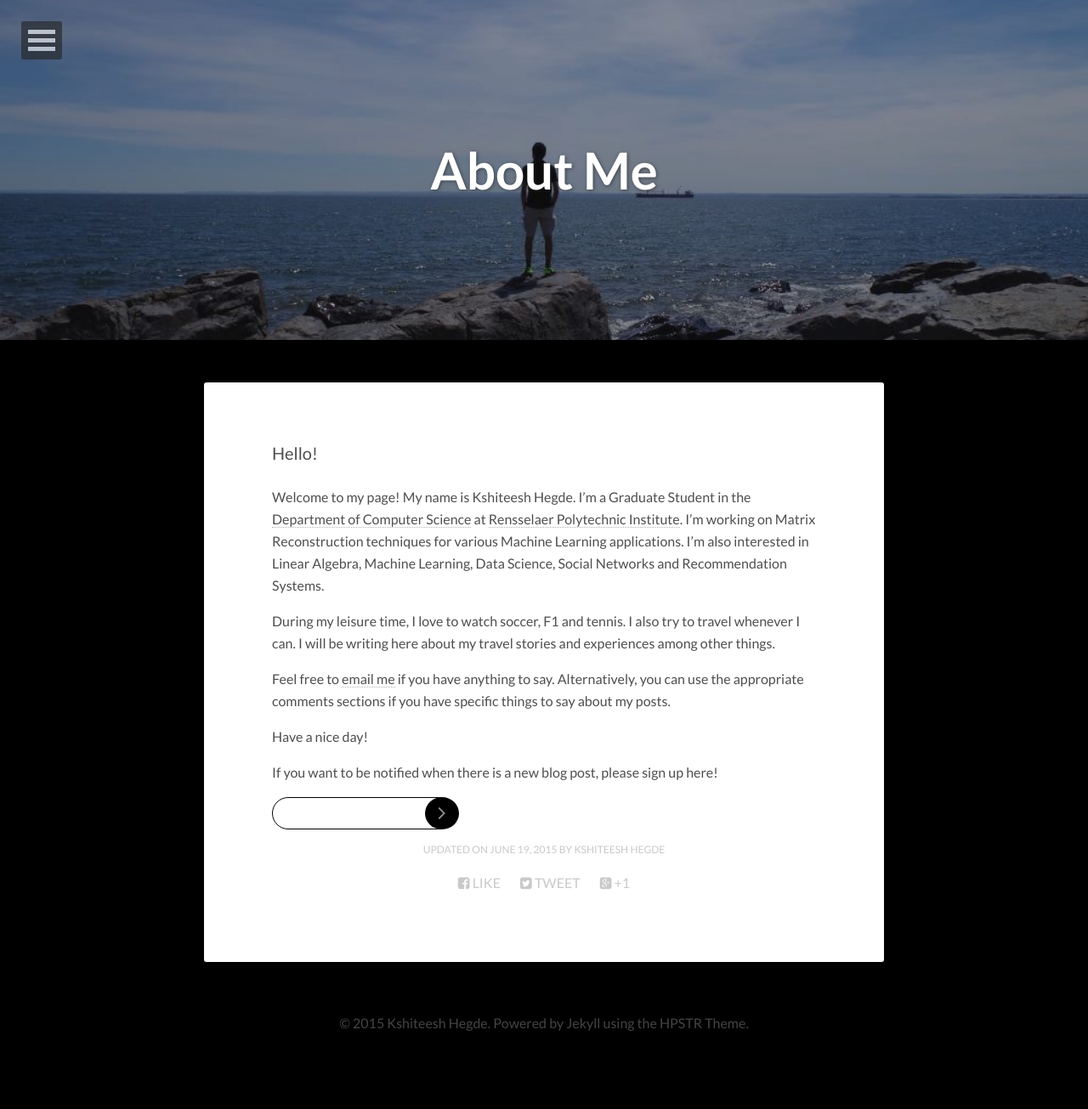
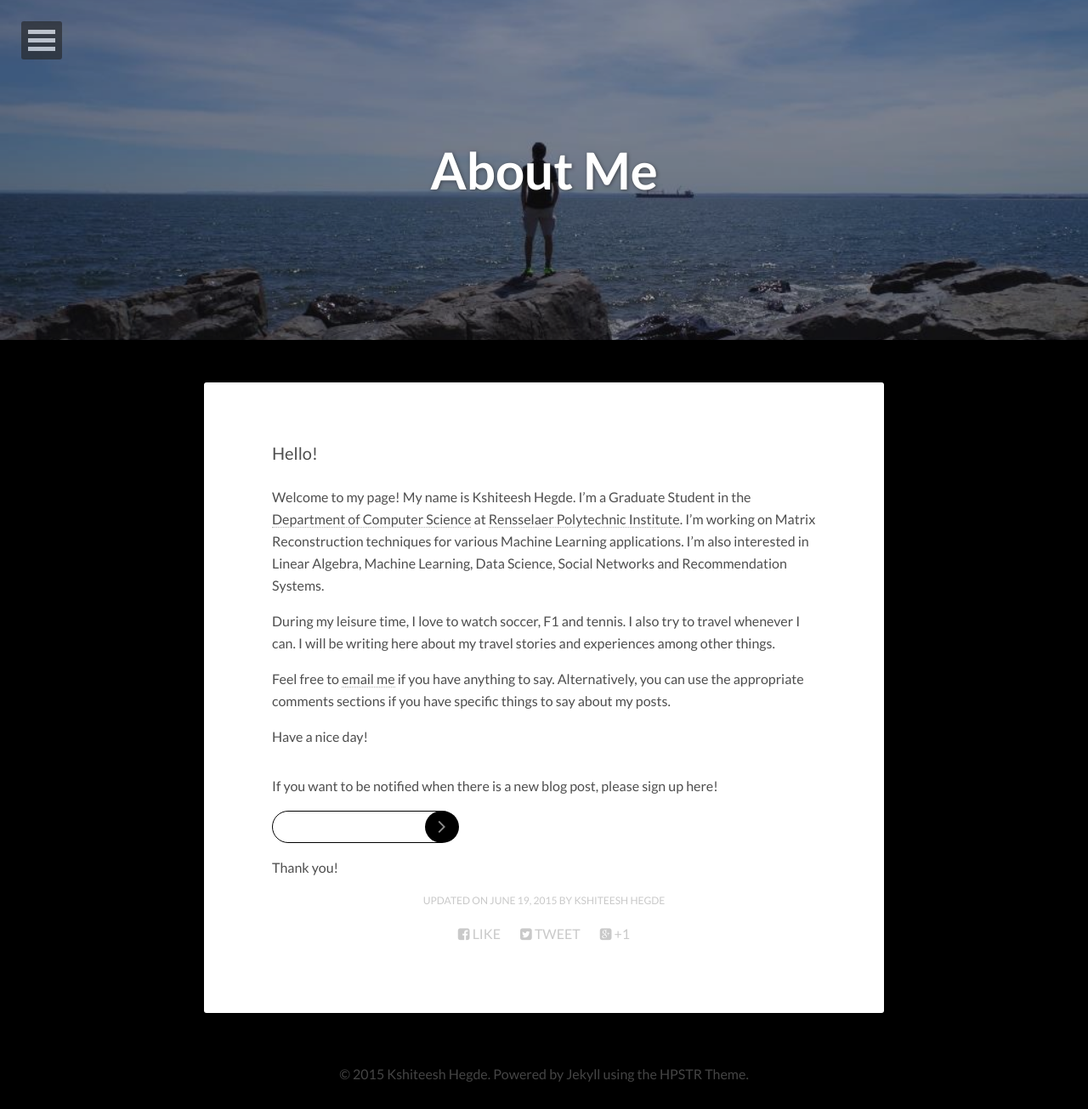
Before and after one commit to kshiteesh/personal_website, a Jekyll site: the page built from about/index.md, in a window 1280 px wide. Shown: the whole page at 85% size. Built offline with Jekyll 4.4.1, drawn with Linux system fonts in a browser that asks for light colours; nearby versions of some CDN libraries; before the commit the page ends 1245 px from its top, so only the background shows below that.

Commit message:
json chimp

```diff
--- a/about/index.md
+++ b/about/index.md
@@ -20,13 +20,18 @@
 
 Have a nice day!
 
-If you want to be notified when there is a new blog post, please sign up here!
+<div class="row">
+	<div id="pre-subscribe">
+		<p>If you want to be notified when there is a new blog post, please sign up here!</p>
+		<form action="//hegde.us10.list-manage.com/subscribe/post-json?u=def4dd9781daa1f9d44dc7676&amp;id=d57ca91cf1&c=?" method="get">
+									<input type="email" name="EMAIL" id="email">
+									<button type="submit" class="button fa fa-angle-right" name="subscribe"></button>
+		</form>
+	</div>
 
-<div class="row">
-	<form action="//hegde.us10.list-manage.com/subscribe/post?u=def4dd9781daa1f9d44dc7676&amp;id=d57ca91cf1&c=?" method="get">
-								<input type="email" name="EMAIL" id="email">
-								<button type="submit" class="button fa fa-angle-right" value="Subscribe" name="subscribe"></button>
-	</form>
+	<div id="post-subscribe">
+		<p>Thank you!</p>
+	</div>
 </div>
 
 
```
